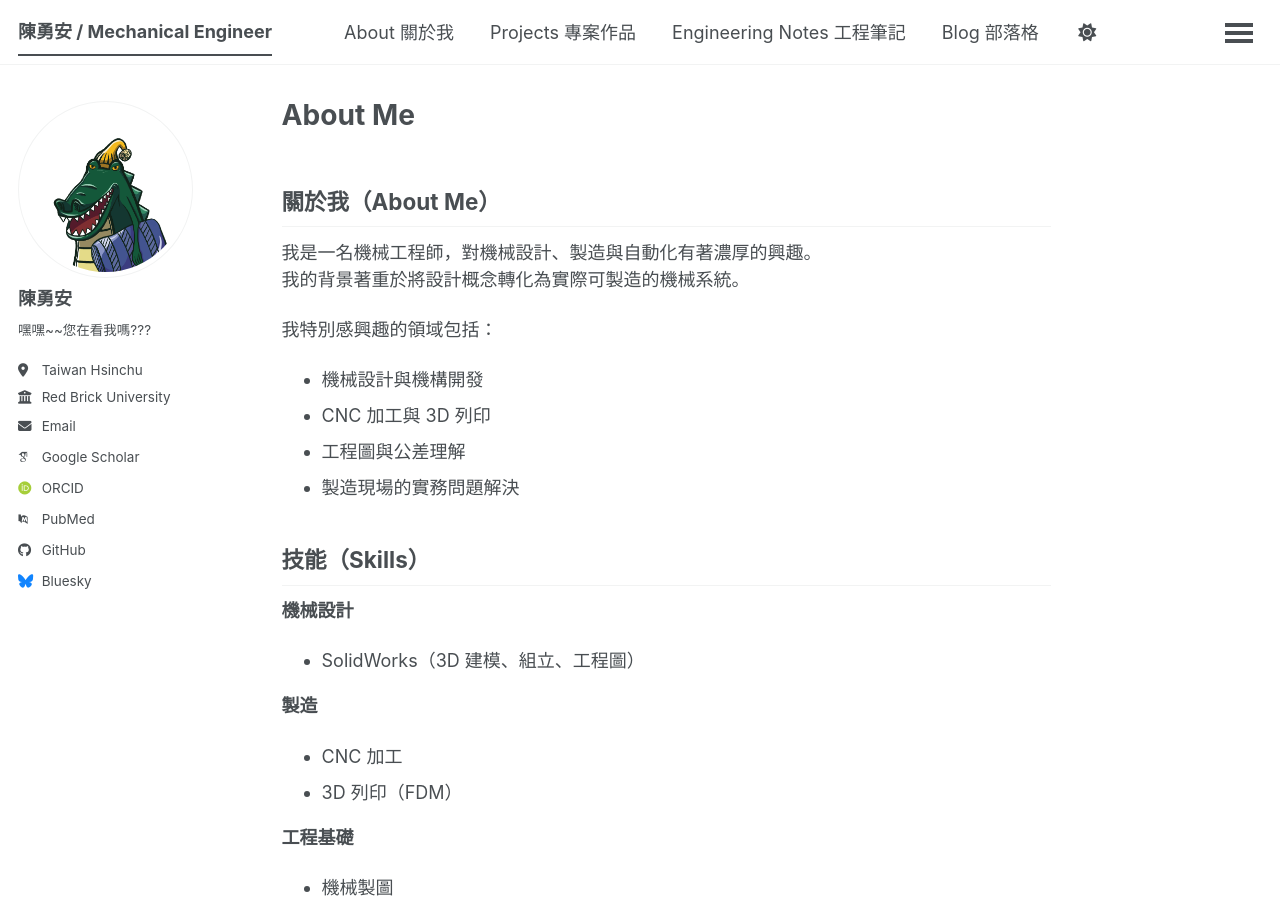
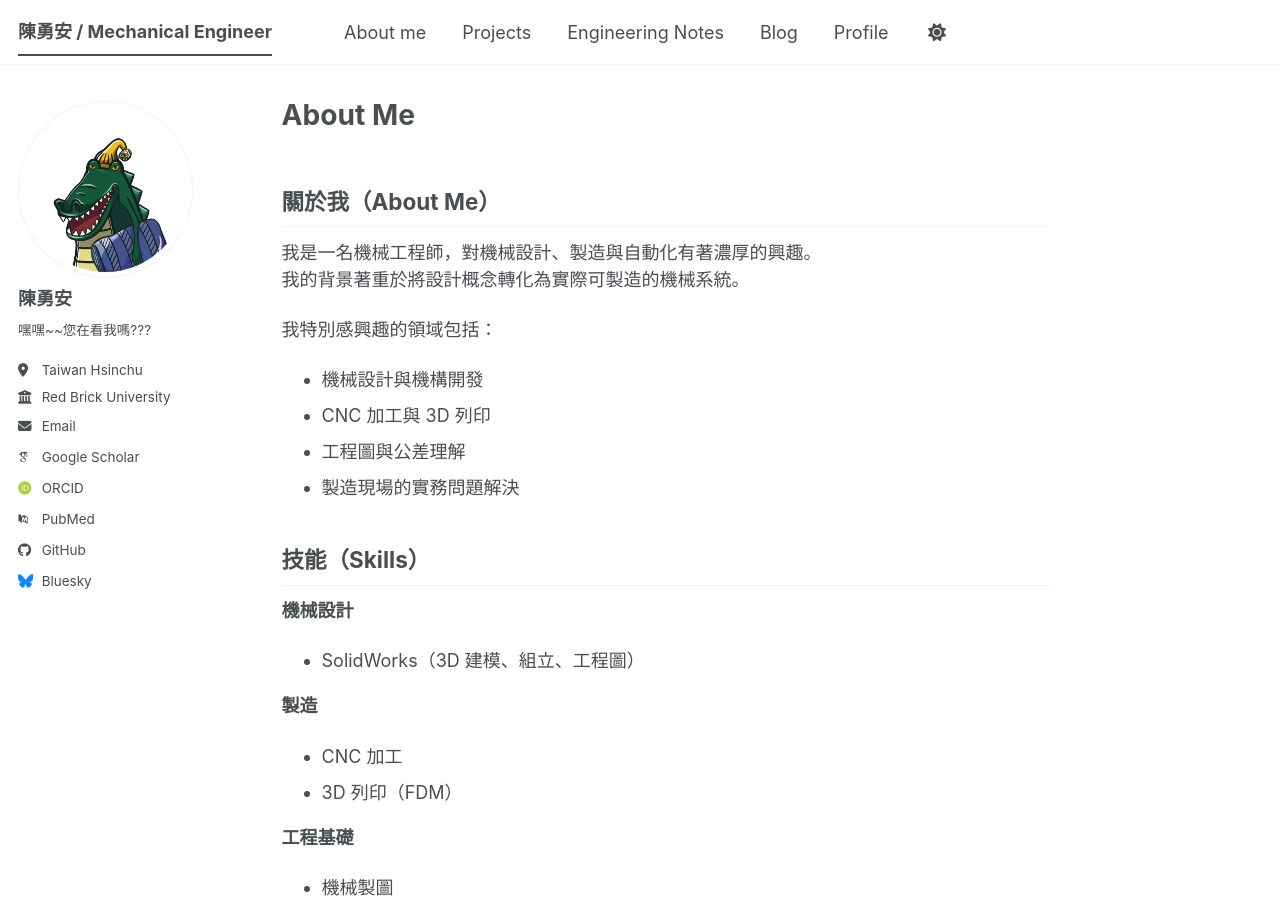
Before and after one commit to Kuri-YAC/Kuri-YAC, a Jekyll site: the page built from _pages/about.md, in a window 1280 px wide and 900 px high. Built offline with Jekyll 4.4.1, drawn with Linux system fonts in a browser that asks for light colours; some web fonts are replaced; a script bundle is joined from its source files by our own code; library files that are not in the unit come from our copies.

Commit message:
Update navigation.yml

```diff
--- a/_data/navigation.yml
+++ b/_data/navigation.yml
@@ -8,17 +8,17 @@
 #      Markdown formatted page while the second is generated using JSON.
 
 main:
-  - title: "About 關於我"
+  - title: "About me"
     url: /about/
 
-  - title: "Projects 專案作品"
+  - title: "Projects"
     url: /projects/
 
-  - title: "Engineering Notes 工程筆記"
+  - title: "Engineering Notes"
     url: /engineering-notes/
 
-  - title: "Blog 部落格"
+  - title: "Blog"
     url: /blog/
 
-  - title: "Experience 經歷"
+  - title: "Profile"
     url: /experience/
```
